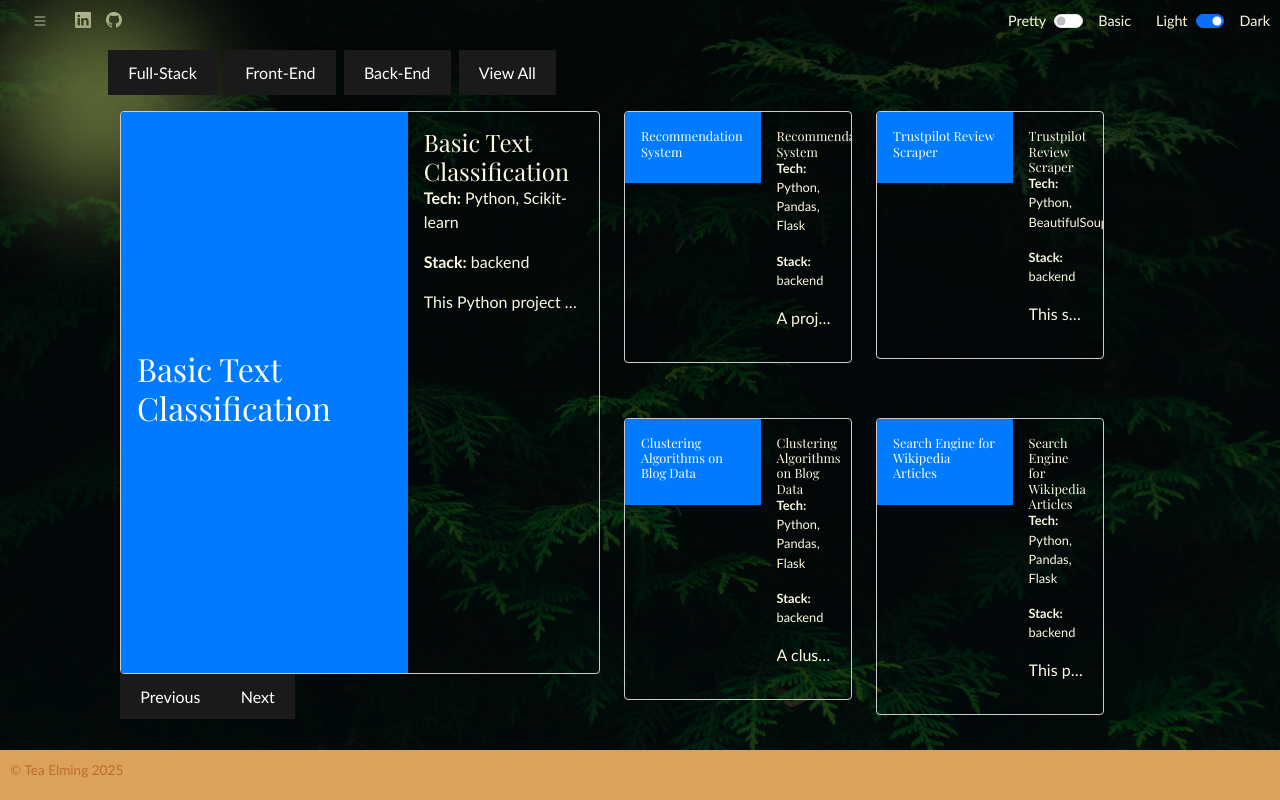
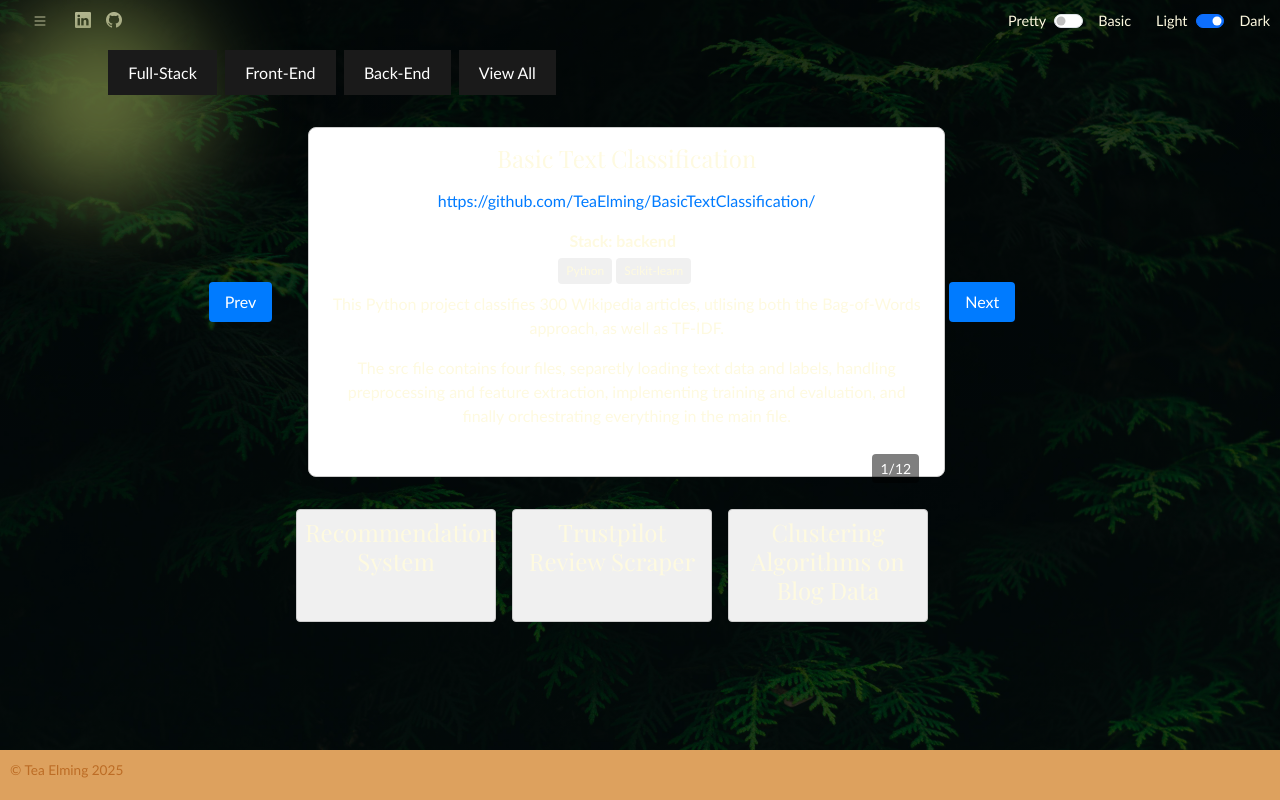
Before and after one commit to TeaElming/TeaElmingPortfolio, a React (Vite) app in the folder my-portfolio/: page /projects in a window 1280 px wide. Built offline with nearby package versions, Linux system fonts and the light colour scheme.

Commit message:
Updated carousel for projects

```diff
--- a/my-portfolio/src/components/projects/css/project-card.css
+++ b/my-portfolio/src/components/projects/css/project-card.css
@@ -1,89 +1,64 @@
-/* Base Card Styles */
 .project-card {
-  display: flex;
   border: 1px solid #ccc;
-  border-radius: 4px;
-  /* Remove min-height; height is defined in variants */
+  padding: 16px;
+  margin: 16px;
+  border-radius: 8px;
+  background: #fff;
+  width: 100%;
+  height: 350px;
+  overflow-y: auto;
+  /* vertical scroll for overflow content */
+  box-sizing: border-box;
 }
 
-/* Big Card Styles */
-.project-card[data-variant="big"] {
-  height: calc(100% - 50px);
-  overflow: auto;
-}
-.project-card[data-variant="big"] .card-title {
-  font-size: 1.5rem;
-}
-.project-card[data-variant="big"] .field-title {
-  font-size: 1rem;
+.project-title {
+  margin-bottom: 8px;
+  font-size: 1.5em;
 }
 
-/* Small Card Styles */
-.project-card[data-variant="small"] {
-  overflow: auto; /* scrollable if content overflows */
-}
-.project-card[data-variant="small"] .card-title {
-  font-size: 0.8rem;
-}
-.project-card[data-variant="small"] .field-title {
-  font-size: 0.8rem;
+.project-link {
+  display: block;
+  margin-bottom: 8px;
+  color: #007bff;
+  text-decoration: none;
 }
 
-.project-card[data-variant="small"] .blue-fallback h2 {
-  font-size: 0.8rem;
+.project-link:hover {
+  text-decoration: underline;
 }
 
-/* The rest of your styles remain unchanged */
-.left-media {
-  width: 60%;
-  position: relative;
-  height: 100%; /* Ensures the media section takes full height */
+.project-details {
+  margin-bottom: 8px;
 }
 
-.blue-fallback {
-  background-color: #007bff;
-  height: 100%;
-  color: #fff;
-  display: flex;
-  align-items: center;
-  justify-content: center;
-  padding: 1rem;
+.project-stack {
+  font-weight: bold;
+  margin-right: 8px;
 }
 
-.media {
-  width: 100%;
-  height: 100%;
-  object-fit: cover;
+.project-technologies {
+  margin-top: 4px;
 }
 
-.dots-container {
-  position: absolute;
-  bottom: 10px;
-  width: 100%;
-  display: flex;
-  justify-content: center;
+.project-tech {
+  display: inline-block;
+  background-color: #f0f0f0;
+  padding: 4px 8px;
+  margin-right: 4px;
+  border-radius: 4px;
+  font-size: 12px;
 }
 
-.dot {
-  width: 10px;
-  height: 10px;
-  border-radius: 50%;
-  margin: 0 5px;
-  cursor: pointer;
+.project-description {
+  margin-top: 8px;
 }
 
-.right-info {
-  width: 40%;
-  padding: 1rem;
-  display: flex;
-  flex-direction: column;
-  height: 100%; /* Ensures the info section takes full height */
-  overflow-y: auto; /* Scrollable if content overflows */
+.project-images img {
+  max-width: 100%;
+  margin-top: 8px;
 }
 
-.hoverable-text {
-  white-space: nowrap;
-  overflow: hidden;
-  text-overflow: ellipsis;
-  cursor: help;
+.project-video video {
+  max-width: 100%;
+  margin-top: 8px;
 }
--- a/my-portfolio/src/components/projects/css/project-list.css
+++ b/my-portfolio/src/components/projects/css/project-list.css
@@ -1,48 +1,63 @@
-.projects-grid {
-  display: flex;
-  gap: 1rem;
-  height: 100%;
-  /* Ensure the grid fills its parent container */
+.carousel-container {
+  width: 80%;
+  margin: 0 auto;
+  text-align: center;
 }
 
-/* Big Card Container takes half the width and full height */
-.big-card-container {
-  width: 50%;
-  height: 100%;
+.carousel-main {
   display: flex;
-  flex-direction: column;
-  gap: 0.5rem;
+  align-items: center;
+  justify-content: center;
+  position: relative;
 }
 
-/* Big Card: take all available vertical space except the controls */
-.big-card {
-  flex: 1;
-  width: 100%;
-  height: 100%;
-  /* Optionally, ensure the image inside covers the container */
-  overflow: hidden;
+.nav-button {
+  background-color: #007bff;
+  border: none;
+  color: white;
+  padding: 8px 16px;
+  cursor: pointer;
+  border-radius: 4px;
 }
 
-/* Controls: remain at the bottom with minimal height */
-.projects-grid-controls {
+.nav-button:hover {
+  background-color: #0056b3;
+}
+
+.project-display {
+  position: relative;
+  margin: 0 20px;
+  flex: 1;
+}
+
+.counter {
+  position: absolute;
+  bottom: 10px;
+  right: 10px;
+  background-color: rgba(0, 0, 0, 0.5);
+  color: #fff;
+  padding: 4px 8px;
+  border-radius: 4px;
+  font-size: 14px;
+}
+
+.carousel-previews {
   display: flex;
   justify-content: center;
-  gap: 0.5rem;
+  margin-top: 16px;
 }
 
-/* Small Cards Grid: match the big card in height and width */
-.small-cards-grid {
-  width: 50%;
+.preview-card {
+  background-color: #f0f0f0;
+  border: 1px solid #ccc;
+  padding: 8px;
+  margin: 0 8px;
+  border-radius: 4px;
+  cursor: pointer;
+  max-width: 200px;
   flex: 1;
-  /* Fills the same height as the big-card-container */
-  display: grid;
-  grid-template-columns: 1fr 1fr;
-  grid-template-rows: 1fr 1fr;
-  gap: 1rem;
 }
 
-/* Reduce text size for small project cards */
-.project-card--small {
-  font-size: 0.8rem;
-  /* Adjust value as needed */
+.preview-card:hover {
+  background-color: #e0e0e0;
 }
--- a/my-portfolio/src/components/projects/project-card.tsx
+++ b/my-portfolio/src/components/projects/project-card.tsx
@@ -1,8 +1,9 @@
 /** @format */
-import React, { useState } from "react"
+
+import React from "react"
 import "./css/project-card.css"
 
-interface Project {
+export interface ProjectData {
 	title: string
 	url: string
 	technologies: string[]
@@ -13,75 +14,52 @@ interface Project {
 }
 
 interface ProjectCardProps {
-	project: Project
-	variant?: "big" | "small"
+	project: ProjectData
 }
 
-const MAX_DESC_LENGTH = 100
-
-const ProjectCard: React.FC<ProjectCardProps> = ({
-	project,
-	variant = "big",
-}) => {
-	const mediaItems = [
-		...project.imgs.map((img) => ({ type: "image", src: img })),
-		...(project.video ? [{ type: "video", src: project.video }] : []),
-	]
-
-	const [mediaIndex, setMediaIndex] = useState(0)
-
-	const truncatedDescription = project.description
-		.map((desc) =>
-			desc.length > MAX_DESC_LENGTH
-				? desc.slice(0, MAX_DESC_LENGTH) + "..."
-				: desc
-		)
-		.join(" ")
-
+const ProjectCard: React.FC<ProjectCardProps> = ({ project }) => {
 	return (
-		// Use a data attribute to indicate the card variant
-		<div className="project-card" data-variant={variant}>
-			<div className="left-media">
-				{mediaItems.length === 0 ? (
-					<div className="blue-fallback">
-						<h2>{project.title}</h2>
-					</div>
-				) : mediaItems[mediaIndex].type === "image" ? (
-					<img
-						src={mediaItems[mediaIndex].src}
-						alt={project.title}
-						className="media"
-					/>
-				) : (
-					<video src={mediaItems[mediaIndex].src} controls className="media" />
-				)}
-
-				{mediaItems.length > 1 && (
-					<div className="dots-container">
-						{mediaItems.map((_, i) => (
-							<div
-								key={i}
-								className="dot"
-								style={{ backgroundColor: i === mediaIndex ? "white" : "gray" }}
-								onClick={() => setMediaIndex(i)}
-							/>
-						))}
-					</div>
-				)}
+		<div className="project-card">
+			<h2 className="project-title">{project.title}</h2>
+			<a
+				className="project-link"
+				href={project.url}
+				target="_blank"
+				rel="noopener noreferrer"
+			>
+				{project.url}
+			</a>
+			<div className="project-details">
+				<span className="project-stack">Stack: {project.stack}</span>
+				<div className="project-technologies">
+					{project.technologies.map((tech, index) => (
+						<span key={index} className="project-tech">
+							{tech}
+						</span>
+					))}
+				</div>
 			</div>
-
-			<div className="right-info">
-				<h3 className="card-title">{project.title}</h3>
-				<p className="field-title">
-					<strong>Tech:</strong> {project.technologies.join(", ")}
-				</p>
-				<p className="field-title">
-					<strong>Stack:</strong> {project.stack}
-				</p>
-				<p className="hoverable-text" title={project.description.join("\n")}>
-					{truncatedDescription}
-				</p>
+			<div className="project-description">
+				{project.description.map((desc, index) => (
+					<p key={index}>{desc}</p>
+				))}
 			</div>
+			{project.imgs && project.imgs.length > 0 && (
+				<div className="project-images">
+					{project.imgs.map((img, index) => (
+						<img
+							key={index}
+							src={img}
+							alt={`${project.title} screenshot ${index + 1}`}
+						/>
+					))}
+				</div>
+			)}
+			{project.video && (
+				<div className="project-video">
+					<video controls src={project.video}></video>
+				</div>
+			)}
 		</div>
 	)
 }
--- a/my-portfolio/src/components/projects/project-list.tsx
+++ b/my-portfolio/src/components/projects/project-list.tsx
@@ -1,87 +1,75 @@
 /** @format */
-import React, { useState } from "react"
-import ProjectCard from "./project-card"
+
+import React, { useState, useEffect } from "react"
+import ProjectCard, { ProjectData } from "./project-card"
 import "./css/project-list.css"
 
-import Container from "react-bootstrap/Container"
-import Row from "react-bootstrap/Row"
-import Col from "react-bootstrap/Col"
+const ProjectsCarousel: React.FC = () => {
+	const [projects, setProjects] = useState<ProjectData[]>([])
+	const [currentIndex, setCurrentIndex] = useState(0)
 
-interface Project {
-	title: string
-	url: string
-	technologies: string[]
-	stack: string
-	description: string[]
-	imgs: string[]
-	video: string
-}
+	useEffect(() => {
+		fetch("/json/projects.json")
+			.then((response) => response.json())
+			.then((data) => {
+				setProjects(data.projects)
+			})
+			.catch((error) => {
+				console.error("Error fetching projects:", error)
+			})
+	}, [])
 
-interface ProjectsCarouselProps {
-	projects: Project[]
-}
-
-const ProjectsCarousel: React.FC<ProjectsCarouselProps> = ({ projects }) => {
-	const [bigIndex, setBigIndex] = useState(0)
-
-	if (!projects || projects.length === 0) {
-		return <div>No projects found.</div>
+	if (projects.length === 0) {
+		return <div>Loading projects...</div>
 	}
 
-	// Handy mod function to ensure we wrap around properly
-	const mod = (n: number, m: number) => ((n % m) + m) % m
+	const total = projects.length
 
-	const nextProject = () => {
-		setBigIndex((prev) => mod(prev + 1, projects.length))
+	const next = () => {
+		setCurrentIndex((prev) => (prev + 1) % total)
 	}
 
-	const prevProject = () => {
-		setBigIndex((prev) => mod(prev - 1, projects.length))
+	const prev = () => {
+		setCurrentIndex((prev) => (prev - 1 + total) % total)
 	}
 
-	// The featured project
-	const bigProject = projects[bigIndex]
+	const goToIndex = (index: number) => {
+		setCurrentIndex(index)
+	}
 
-	// Next four projects for the 2x2 preview grid
-	const previewProjects: Project[] = []
-	for (let i = 1; i <= 4; i++) {
-		previewProjects.push(projects[mod(bigIndex + i, projects.length)])
+	const previewCount = 3
+	const previews = []
+	for (let i = 1; i <= previewCount; i++) {
+		const index = (currentIndex + i) % total
+		previews.push(
+			<div
+				key={index}
+				className="preview-card"
+				onClick={() => goToIndex(index)}
+			>
+				<h4>{projects[index].title}</h4>
+			</div>
+		)
 	}
 
 	return (
-		<Container fluid style={{ height: "100%" }}>
-			<Row className="project-carousel" style={{ height: "100%" }}>
-				{/* Left Column: Featured Project + Navigation */}
-				<Col md={6} style={{ height: "100%" }}>
-					<div className="big-project" style={{ height: "100%" }}>
-						<ProjectCard project={bigProject} variant="big" />
-						<div className="navigation-buttons">
-							<button onClick={prevProject}>Previous</button>
-							<button onClick={nextProject}>Next</button>
-						</div>
+		<div className="carousel-container">
+			<div className="carousel-main">
+				<button className="nav-button prev-button" onClick={prev}>
+					Prev
+				</button>
+				<div className="project-display">
+					<ProjectCard project={projects[currentIndex]} />
+					<div className="counter">
+						{currentIndex + 1}/{total}
 					</div>
-				</Col>
-				{/* Right Column: 2x2 Grid of Previews */}
-				<Col md={6} style={{ height: "100%" }}>
-					<div className="preview-projects" style={{ height: "100%" }}>
-						<Row style={{ height: "50%" }}>
-							{previewProjects.slice(0, 2).map((project, index) => (
-								<Col key={index} xs={6}>
-									<ProjectCard project={project} variant="small" />
-								</Col>
-							))}
-						</Row>
-						<Row style={{ height: "50%" }}>
-							{previewProjects.slice(2, 4).map((project, index) => (
-								<Col key={index} xs={6}>
-									<ProjectCard project={project} variant="small" />
-								</Col>
-							))}
-						</Row>
-					</div>
-				</Col>
-			</Row>
-		</Container>
+				</div>
+				<button className="nav-button next-button" onClick={next}>
+					Next
+				</button>
+			</div>
+			<div className="carousel-previews">{previews}</div>
+		</div>
 	)
 }
 
--- a/my-portfolio/src/pages/pretty/Projects.tsx
+++ b/my-portfolio/src/pages/pretty/Projects.tsx
@@ -1,22 +1,9 @@
 /** @format */
-import React, { useState, useEffect } from "react"
+import React from "react"
 import ProjectsCarousel from "../../components/projects/project-list"
 import "./css/Projects.css" // <-- import the new CSS file here
 
 const ProjectsP: React.FC = () => {
-  const [projects, setProjects] = useState([])
-
-  useEffect(() => {
-    fetch("/json/projects.json")
-      .then((response) => response.json())
-      .then((data) => {
-        setProjects(data.projects)
-      })
-      .catch((error) => {
-        console.error("Error fetching projects:", error)
-      })
-  }, [])
-
 	return (
 		<div className="projects-container">
 			{/* Button Section */}
@@ -29,7 +16,7 @@ const ProjectsP: React.FC = () => {
 
 			{/* Projects Grid Area */}
 			<div className="projects-list-section">
-        <ProjectsCarousel projects={projects} />
+				<ProjectsCarousel />
 			</div>
 		</div>
 	)
--- a/my-portfolio/src/pages/pretty/Start.tsx
+++ b/my-portfolio/src/pages/pretty/Start.tsx
@@ -13,8 +13,9 @@ const StartP: React.FC = () => {
 				{/* Quick Access Section */}
 				<div className="quick-access">
 					<Link to="/projects" className="quick-link">Software Projects</Link>
-					<Link to="/experience" className="quick-link">Work Experience</Link>
-          <Link to="/education" className="quick-link">University Courses</Link>
+
+          <Link to="/education" className="quick-link">Education</Link>
+          <Link to="/contact" className="quick-link">Quick Overview</Link>
 				</div>
 			</div>
 
```
Lines whose indentation alone changed are shown as unchanged.
